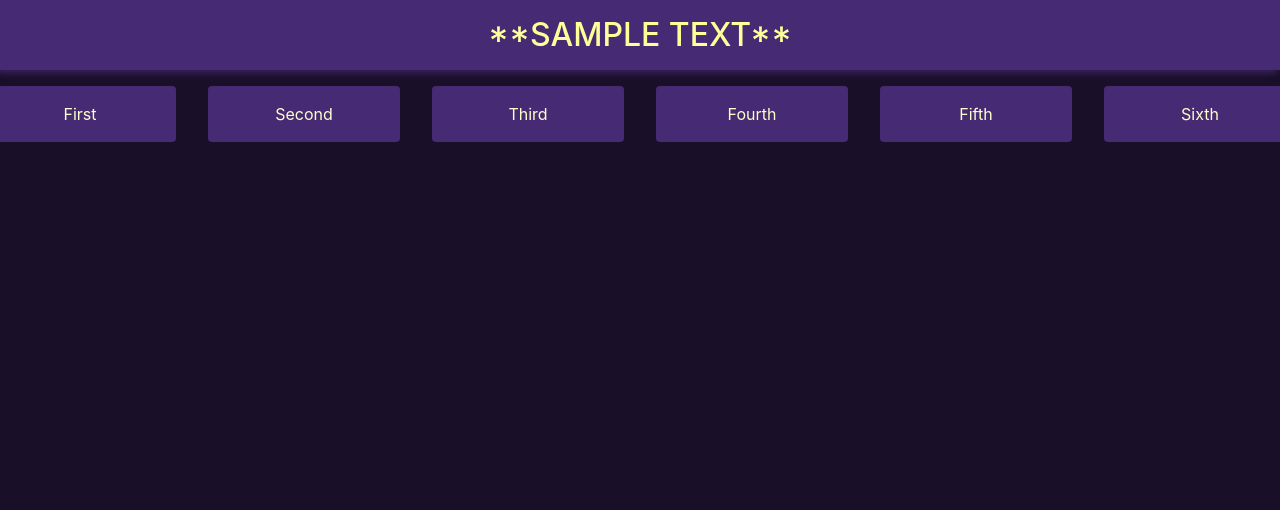
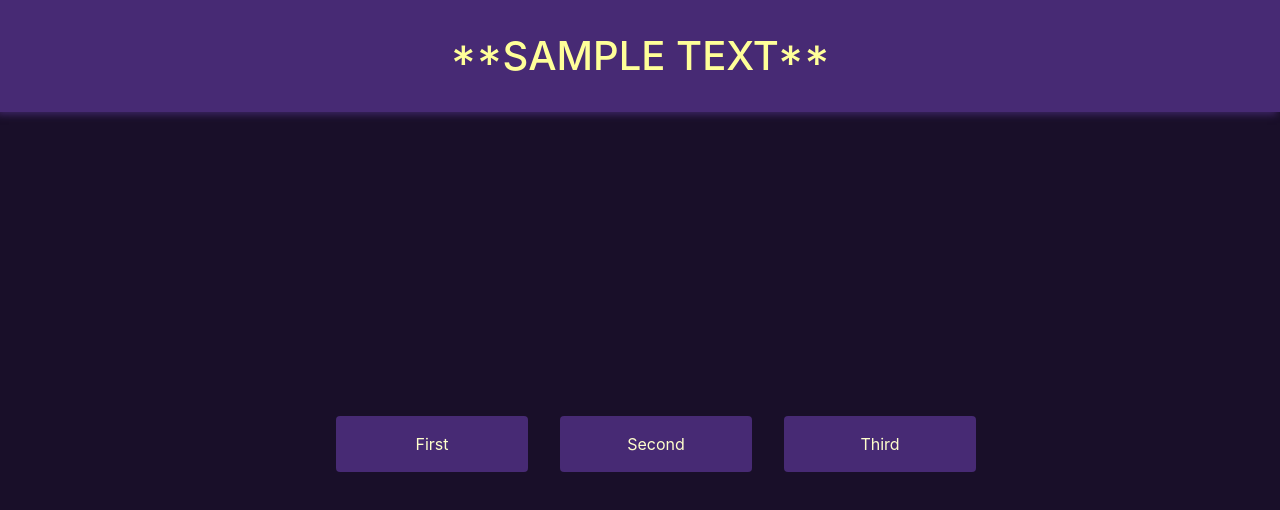
Before and after one commit to calbers1/playground, an Angular app: page / in a window 1280 px wide. Shown: the top 510 px of the page. Built offline with nearby package versions, Linux system fonts and the light colour scheme.

Commit message:
centered buttons

```diff
--- a/src/app/app.component.html
+++ b/src/app/app.component.html
@@ -3,7 +3,7 @@
 <div class="btn btn-primary">First</div> <!--This-->
 <div class="btn btn-primary">Second</div><!--Is-->
 <div class="btn btn-primary">Third</div><!--Harder-->
-<div class="btn btn-primary">Fourth</div><!--Than-->
-<div class="btn btn-primary">Fifth</div><!--It-->
-<div class="btn btn-primary">Sixth</div><!--Looks-->
+<!--<div class="btn btn-primary">Fourth</div>Than-->
+<!--<div class="btn btn-primary">Fifth</div>It-->
+<!--<div class="btn btn-primary">Sixth</div>Looks-->
 </div>
--- a/src/app/app.component.scss
+++ b/src/app/app.component.scss
@@ -1,5 +1,10 @@
 @import "../styles.scss";
 .main{
+    position: fixed;
+    top: 50%;
+    left: 50%;
+    margin-left: -25%;
+    width: 100%;
     display: flex;
-    justify-content: center;
+    justify-content: left;
 }
--- a/src/app/nav/nav.component.html
+++ b/src/app/nav/nav.component.html
@@ -1,5 +1,5 @@
 <div class="bar">
 
-<h2>**SAMPLE TEXT**</h2>
+<h1>**SAMPLE TEXT**</h1>
 
 </div>
--- a/src/app/nav/nav.component.scss
+++ b/src/app/nav/nav.component.scss
@@ -10,6 +10,6 @@ $bar : lighten($main, 20%);
     box-shadow: -3px 3px 7px $box-shadow;
 }
 
-.bar h2{
-    margin: 1rem;
+.bar h1{
+    margin: 2rem;
 }
```
